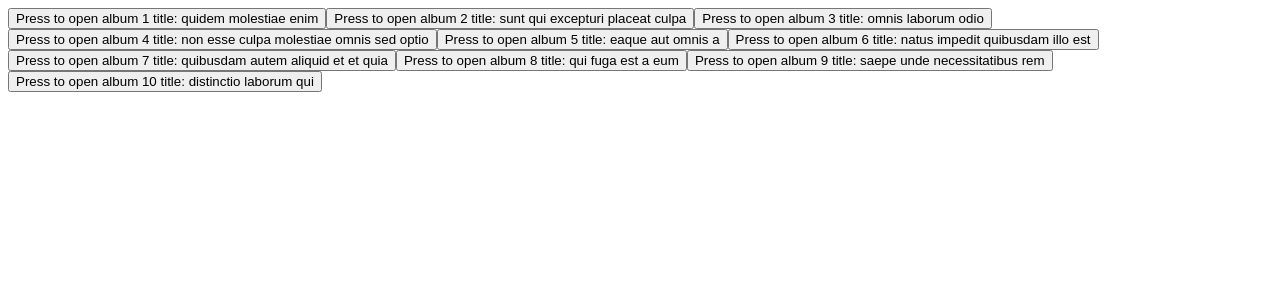
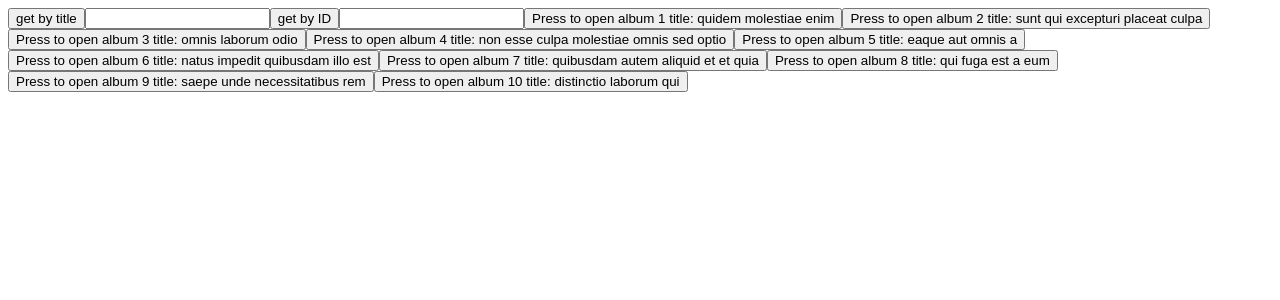
Before and after one commit to s0583232209/react-2-project, a React (Vite) app: page /albums/1 in a window 1280 px wide. Shown: the top 300 px of the page. Built offline with nearby package versions, Linux system fonts and the light colour scheme; data requests are answered from the project's data file; sample sign-in values are in the browser's storage.

Commit message:
Searchs for the Albums

```diff
--- a/src/Components/Album.jsx
+++ b/src/Components/Album.jsx
@@ -10,6 +10,7 @@ export default function Album(props) {
   const [id, setId] = useState(null);
   const href = useHref();
   const { register, handleSubmit } = useForm();
+
   useEffect(() => {
     console.log(href);
     let hrefIn = href.split("/");
@@ -71,6 +72,7 @@ export default function Album(props) {
   return (
     <>
       <h1>Album {id} component</h1>
+
       <form onSubmit={handleSubmit(addPhoto)}>
         <label htmlFor="url">Enter URL</label>
         <input
--- a/src/Components/Albums.jsx
+++ b/src/Components/Albums.jsx
@@ -6,10 +6,30 @@ export default function Albums(props) {
   const navigate = useNavigate();
   if (!sessionStorage.getItem("current-user"))
     navigate("/login", { state: "this should be the url" });
-  const [userId, setUserId] = useState(JSON.parse(sessionStorage.getItem('current-user')).id);
+  const [userId, setUserId] = useState(
+    JSON.parse(sessionStorage.getItem("current-user")).id
+  );
   const [useresAlbums, setUsersAlbums] = useState([]);
   const [albumView, setAlbumView] = useState(false);
-
+  const [searchID, setSearchID] = useState(() => {
+    if (localStorage.getItem("searchID"))
+      return JSON.parse(localStorage.getItem("searchID"));
+    else return "";
+  });
+  const [searchTitle, setSearchTitle] = useState(() => {
+    if (localStorage.getItem("searchTitleAlbums"))
+      return JSON.parse(localStorage.getItem("searchTitleAlbums"));
+    else return "";
+  });
+  const [check, setCheck] = useState(() => () => {
+    return true;
+  });
+  useEffect(() => {
+    localStorage.setItem("searchIDAlbums", JSON.stringify(searchID));
+  }, [searchID]);
+  useEffect(() => {
+    localStorage.setItem("searchTitleAlbums", JSON.stringify(searchTitle));
+  }, [searchTitle]);
   useEffect(() => {
     async function getAlbums() {
       console.log(userId);
@@ -26,8 +46,36 @@ export default function Albums(props) {
 
   return (
     <>
+      <button
+        onClick={() => {
+          navigate(`?title=${searchTitle}`);
+          setCheck(() => (album) => {
+            return album.title == searchTitle;
+          });
+        }}
+      >
+        get by title
+      </button>
+      <input
+        type="text"
+        onChange={(e) => setSearchTitle(e.target.value)}
+      ></input>
+      <button
+        onClick={() => {
+          console.log(searchID);
+
+          navigate(`?id=${searchID}`);
+          setCheck(() => (album) => {
+            return album.id == searchID;
+          });
+        }}
+      >
+        get by ID
+      </button>
+      <input type="text" onChange={(e) => setSearchID(e.target.value)}></input>
       {!albumView && useresAlbums.length > 0 ? (
-        useresAlbums.map((album) => (
+        useresAlbums.map((album) =>
+          check(album) ? (
             <AlbumLink
               title={album.title}
               changeStateAlbumView={setAlbumView}
@@ -35,7 +83,8 @@ export default function Albums(props) {
               key={album.id}
               id={album.id}
             ></AlbumLink>
-        ))
+          ) : null
+        )
       ) : !albumView ? (
         <p>no albums</p>
       ) : null}
```
Lines whose indentation alone changed are shown as unchanged.
